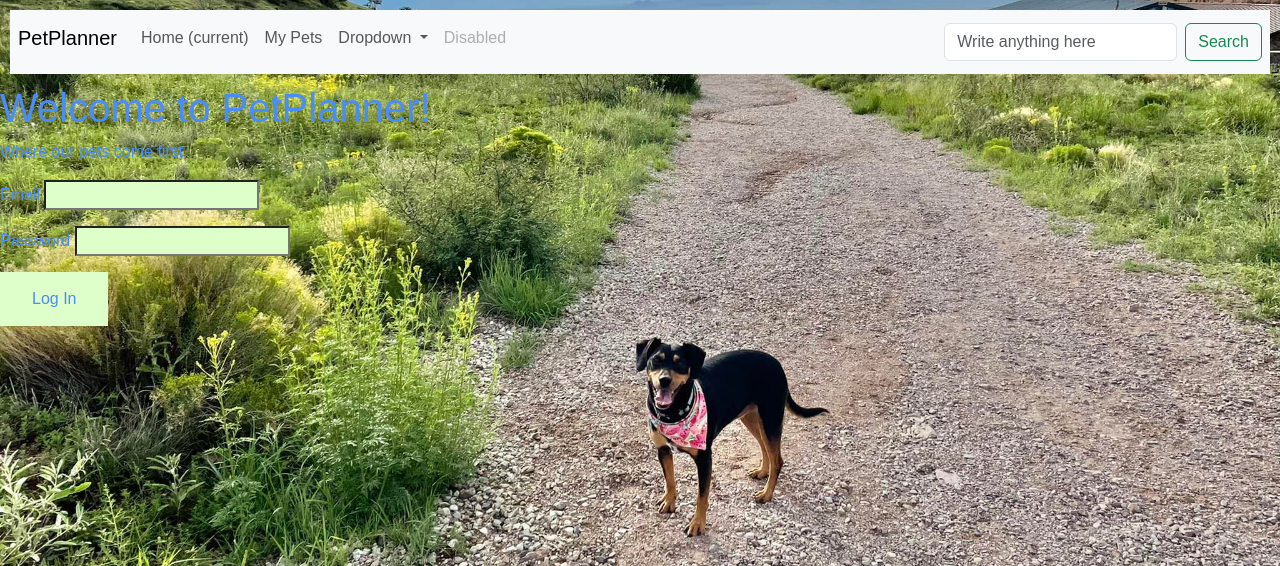
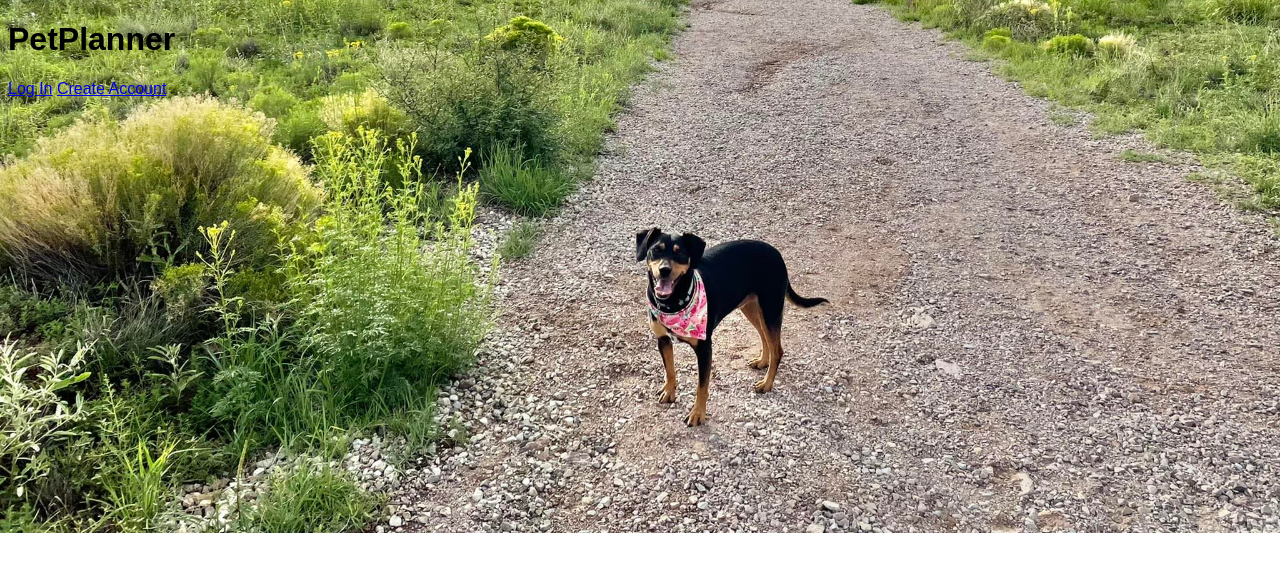
Before and after one commit to LuccaWang1/PetPlanner, a Flask app: page / in a window 1280 px wide. Shown: the top 566 px of the page. Run offline with Flask 2, Linux system fonts and the light colour scheme.

Commit message:
Saving login work on server.py and templates, mostly

```diff
--- a/server.py
+++ b/server.py
@@ -3,7 +3,7 @@
 import os
 from jinja2 import StrictUndefined
 from flask import Flask, render_template, request, flash, session, redirect
-from model import connect_to_db, db
+from model import connect_to_db, db, Owner, Pet_Owner, Pet, Pet_Specialist, Specialist, Pet_Events, Owner_Events, Event, Message, Saved_Setting
 import crud
 
 app = Flask(__name__)
@@ -14,24 +14,52 @@
 
 @app.route("/", methods=['POST', 'GET'])
 def homepage():
+    """Load the homepage"""
+
+    return render_template("homepage.html")
+
+@app.route("/login", methods=["GET"])
+def login():
     """Handle login request with a POST request, and store the login information in a session."""
 
-    # if request.method == 'POST':
-    # owner_email = request.form.get('email')
-    # owner_password = request.form.get('password')
+    return render_template("login.html")
 
-    # if 'email' in session and 'password' in session:
-    # #     name = session['name']
-    #     return redirect("/dashboard")
-    # else:
-    #     if owner_email == 'example@example.com' and owner_password == 'let-me-in':
-    #         session['email'] = owner_email
-    #         flash(f'Logged in as {owner_email}')
-    #         return redirect("/dashboard")
-    #     else:
-    #         flash('Wrong email or password!')
+@app.route("/loginhandler", methods=["POST"])
+def loginhandler():
+    owner_email = request.form.get('email')
+    owner_password = request.form.get('password')
+    print(owner_email)
+    print(owner_password)
+    print(session)
 
-    return render_template("homepage.html")
+    if 'owner_email' in session: #you're already logged in
+        flash("You're already logged in")
+        print("Just before I should redirect to dashboard b/c already logged in")
+        return redirect("/dashboard")
+
+    user = Owner.query.filter_by(owner_email=owner_email).first()
+    print(user)
+
+    if user: #check in db, log in
+        if owner_password == user.password:
+            session['owner_email'] = owner_email
+            return redirect("/dashboard")
+        else: #check in db, if user in db but pw is incorrect
+            flash('Wrong password - please try again or reset your password')
+            return redirect("/login")
+    else:
+        flash("Please check your email address, and try again - or, if you don't already have an account, please create one with the link below")
+        return redirect("/login")
+
+
+@app.route("/create-account")
+def create_account():
+    """Handle create account request with a POST request, and store the login information in a session."""
+
+    # if: check if in db already, then tell the user they're already in the database
+    # else: add new user to owner db and store information in session
+
+    return render_template("create_account.html")
 
 @app.route("/dashboard")
 def dashboard():
@@ -54,6 +82,6 @@
     return render_template("pet.html") #might need to update this
 
 if __name__ == "__main__":
-    connect_to_db(app, "postgresql://localhost:5000") #postgresql:///pets
+    connect_to_db(app) #postgresql:///pets
 
     app.run(host="0.0.0.0", debug=True)
--- a/static/css/petplanner.css
+++ b/static/css/petplanner.css
@@ -4,36 +4,16 @@
     background-size: cover;
     background-position: center;
     background-repeat: no-repeat;
-    color: #333;
-}
-
-header {
-    color: #4b8df8;
-    padding: 10px;
-    text-align: center;
-}
-
-h1 {
-    color: #4b8df8
-}
-
-p {
-    color: #4b8df8
-}
-
-label {
-    color: #4b8df8
+    color: #000000;
 }
 
 button {
     background-color: #defeca;
     border: none;
-    color: #4b8df8;
-    padding: 15px 32px;
+    color: #000000;
     text-align: center;
     text-decoration: none;
     display: inline-block;
-    font-size: 16px;
 }
 
 input {
--- a/templates/base.html
+++ b/templates/base.html
@@ -12,7 +12,6 @@
   <link rel="icon" type="image/svg+xml" href="/static/images/calendar2-heart-fill.svg">
 
   <!--Bootstrap CSS-->
-  <link href="https://cdn.jsdelivr.net/npm/bootstrap@5.3.2/dist/css/bootstrap.min.css" rel="stylesheet" integrity="sha384-T3c6CoIi6uLrA9TneNEoa7RxnatzjcDSCmG1MXxSR1GAsXEV/Dwwykc2MPK8M2HN" crossorigin="anonymous">
 
   <!-- My stylesheets and scripts here - they go below in case I want to overwrite anything on the bootstrap above -->
   <link rel="stylesheet" href="/static/css/petplanner.css">
@@ -22,60 +21,7 @@
 <body>
   <header>
     <!-- Static navbar -->
-    <nav class="navbar navbar-expand-lg navbar-light bg-light">
-      <a class="navbar-brand mb-2 ms-2" href="#">PetPlanner</a>
-      <button
-        class="navbar-toggler"
-        type="button"
-        data-bs-toggle="collapse"
-        data-bs-target="#navbarSupportedContent"
-        aria-controls="navbarSupportedContent"
-        aria-expanded="false"
-        aria-label="Toggle navigation"
-      >
-        <span class="navbar-toggler-icon"></span>
-      </button>
-
-      <div class="collapse navbar-collapse" id="navbarSupportedContent">
-        <ul class="navbar-nav me-auto mb-2 mb-lg-2">
-          <li class="nav-item active">
-            <a class="nav-link" href="#">Home <span class="sr-only">(current)</span></a>
-          </li>
-          <li class="nav-item">
-            <a class="nav-link" href="#">My Pets</a>
-          </li>
-          <li class="nav-item dropdown">
-            <a
-              class="nav-link dropdown-toggle"
-              href="#"
-              id="navbarDropdown"
-              role="button"
-              data-bs-toggle="dropdown"
-              aria-haspopup="true"
-              aria-expanded="false"
-            >
-              Dropdown
-            </a>
-            <ul class="dropdown-menu" aria-labelledby="navbarDropdown">
-              <li><a class="dropdown-item" href="#">Add pet</a></li>
-              <li><a class="dropdown-item" href="#">Add event</a></li>
-              <li><a class="dropdown-item" href="#">Add specialist</a></li>
-              <li>
-                <hr class="dropdown-divider" />
-              </li>
-              <li><a class="dropdown-item" href="#">Something else here</a></li>
-            </ul>
-          </li>
-          <li class="nav-item">
-            <a class="nav-link disabled" href="#">Disabled</a>
-          </li>
-        </ul>
-        <form class="d-flex">
-          <input class="form-control me-2" type="search" placeholder="Write anything here" aria-label="Search" />
-          <button class="btn btn-outline-success me-2" type="submit">Search</button>
-        </form>
-      </div>
-    </nav>
+    {% block navbar %}{% endblock %}
   </header>
 
   <main>
--- a/templates/homepage.html
+++ b/templates/homepage.html
@@ -6,21 +6,12 @@
 <!-- end head -->
 
 <!-- start body -->
+{% block navbar %}{% endblock %}
+
 {% block content %}
-<h1>Welcome to PetPlanner!</h1>
-<p>Where our pets come first</p>
+<h1>PetPlanner</h1>
 
-<!-- <div class="div-center"><img class="img" src="/static/images/Feefee_hiking.png"/></div> -->
-
-<form action="/" class="form-signin" id="login-form" method="POST">
-    <label for="email">Email</label>
-    <input id="email" type="text" name="email" required />
-  <p></p>
-    <label for="password">Password</label>
-    <input id="password" type="text" name="password" required />
-  <p></p>
-    <button type="submit" id="login-btn">Log In</button>
-</form>
-<!-- {% block container_fluid %}{% endblock %} -->
+<a href="/login">Log In</a>
+<a href="/create-account">Create Account</a>
 {% endblock %}
 <!-- end body -->
```
Also changed, not shown: crud.py (+10 -12 lines), static/js/petplanner.js (+19 -32 lines), templates/create_account.html (+30 -0 lines), templates/dashboard.html (+12 -0 lines), templates/login.html (added, +23 -0 lines).
